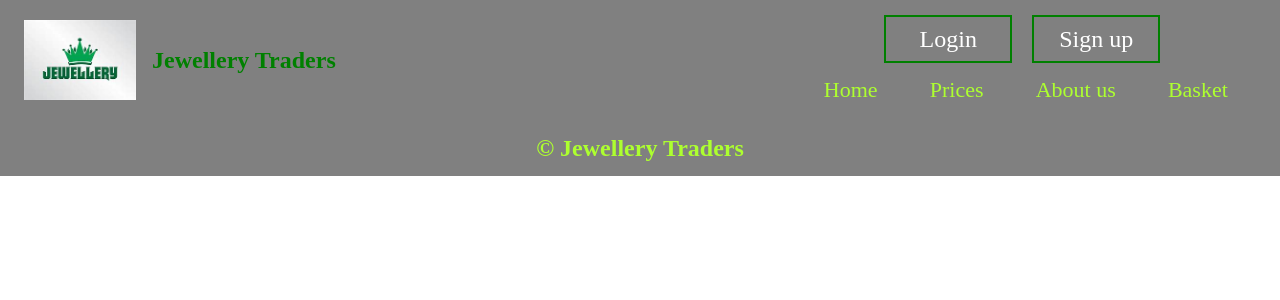
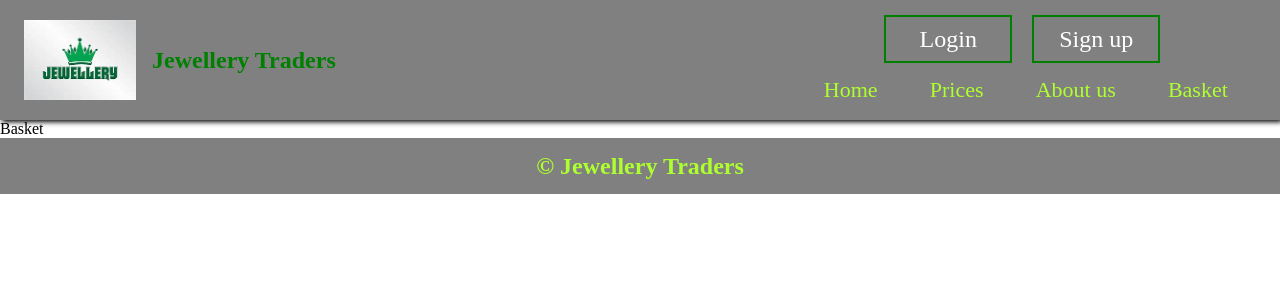
Before and after one commit to ArdonitSaliji/jewerelly-store, a React (Create React App) app: page /basket in a window 1280 px wide. Shown: the top 300 px of the page. Built offline with nearby package versions, Linux system fonts and the light colour scheme.

Commit message:
adding basket

```diff
--- a/src/App.js
+++ b/src/App.js
@@ -7,6 +7,7 @@ import Signup from './components/Popups/Signup/Signup.jsx'
 import Forgot from './components/ForgotPassword/ForgotPass.jsx'
 import TradeItem from './components/Popups/TradeItem/TradeItem.jsx'
 import './App.css'
+import Basket from './components/Basket/Basket.jsx'
 function App() {
   const [login, setLogin] = useState(false)
   const [signup, setSignup] = useState(false)
@@ -26,6 +27,7 @@ function App() {
             path='/reset-password'
             element={<Forgot setSignup={setSignup} setLogin={setLogin} />}
           />
+          <Route path='/basket' element={<Basket />} />
         </Routes>
 
         <Login login={login} setLogin={setLogin} setSignup={setSignup} />
--- /dev/null
+++ b/src/components/Basket/Basket.jsx
@@ -0,0 +1,7 @@
+import React from 'react'
+
+const Basket = () => {
+  return <div>Basket</div>
+}
+
+export default Basket
--- a/src/components/Navbar/Navbar.jsx
+++ b/src/components/Navbar/Navbar.jsx
@@ -27,7 +27,7 @@ const Navbar = ({ setLogin, setSignup }) => {
             <a href=''>About us</a>
           </li>
           <li>
-            <a href=''>Basket</a>
+            <Link to='/basket'>Basket</Link>
           </li>
         </ul>
       </div>
--- a/src/components/Popups/TradeItem/TradeItem.css
+++ b/src/components/Popups/TradeItem/TradeItem.css
@@ -32,7 +32,7 @@
 .trade {
   user-select: none;
   width: 41%;
-  height: 76%;
+  height: 75%;
   max-height: auto;
   background-color: grey;
   border-radius: 5px;
```
Also changed, not shown: src/components/Basket/Basket.css (added).
